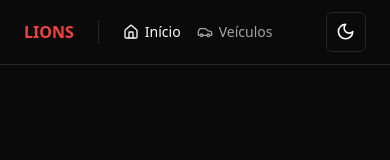
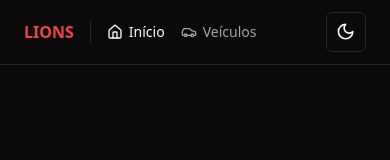
Before and after one commit to raulcaldeira/lions-landing-page, a React (Vite) app: page / in a window 390 px wide. Shown: the top 160 px of the page. Built offline with nearby package versions, Linux system fonts and the light colour scheme.

Commit message:
style: implement responsive layout in header component

```diff
--- a/src/components/header.tsx
+++ b/src/components/header.tsx
@@ -6,7 +6,7 @@ import { ThemeToggle } from "./theme/theme-toggle";
 export function Header() {
   return (
     <div className="border-b">
-      <div className="flex h-16 items-center gap-6 px-6">
+      <div className="flex h-16 items-center gap-4 sm:gap-6 px-6">
         <h2 className="font-bold text-red-500">LIONS</h2>
 
         <Separator orientation="vertical" className="h-6" />
```
